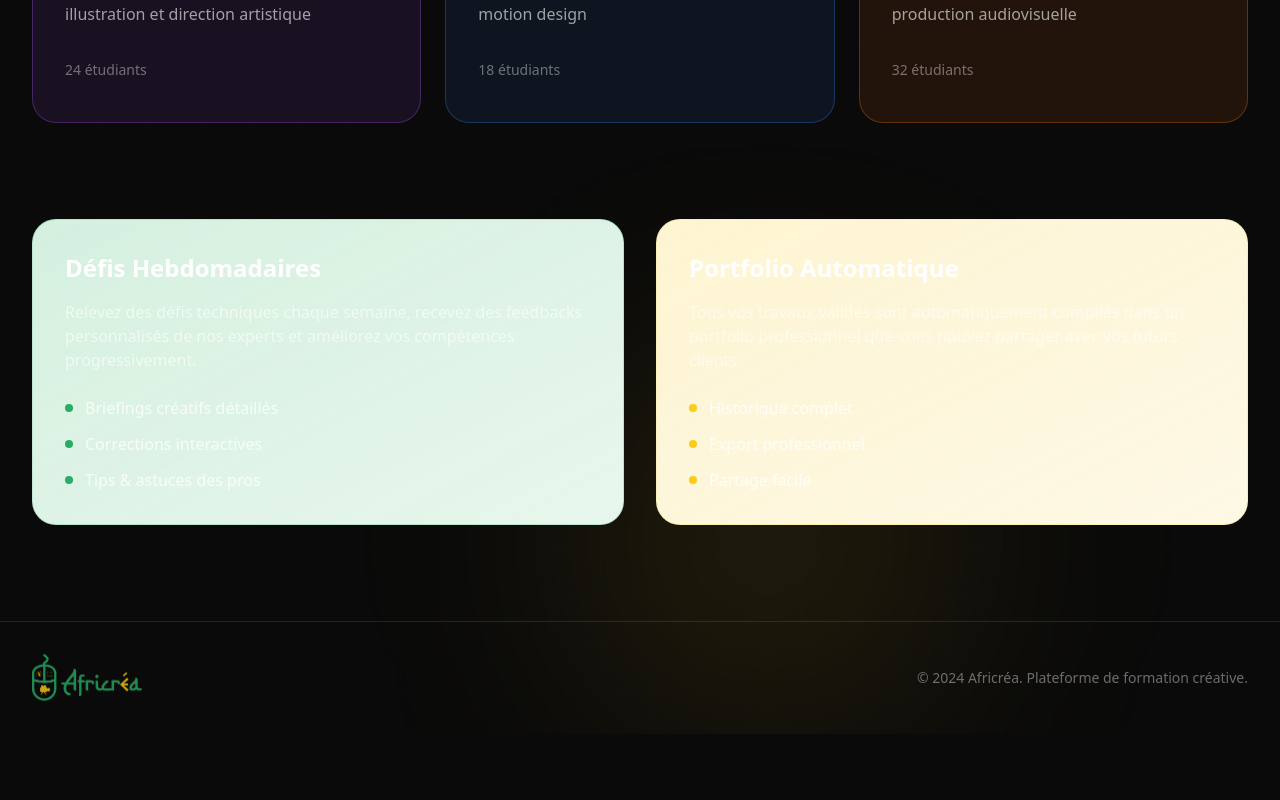
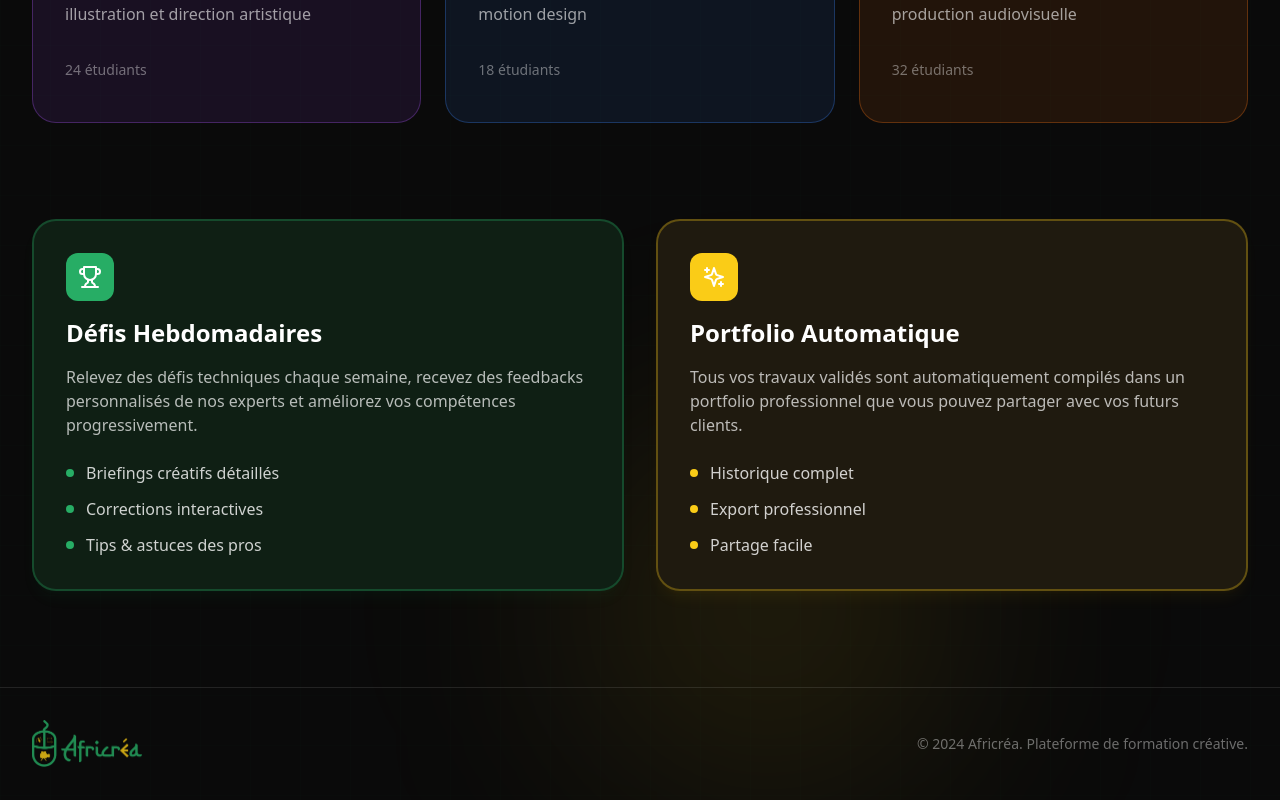
Before and after one commit to naimlawani01/africrea, a Next.js app: page / in a window 1280 px wide. Shown: the part 1205-2005 px from the top of the page. Before the commit the page ends 1939 px from the top, so only its background shows below. Built offline with nearby package versions, Linux system fonts and the light colour scheme.

Commit message:
Fix feature cards - solid backgrounds instead of transparent gradients

```diff
--- a/src/app/page.tsx
+++ b/src/app/page.tsx
@@ -304,32 +304,38 @@ export default function HomePage() {
           {/* Features */}
           <motion.div variants={itemVariants} className="mt-16 md:mt-24">
             <div className="grid grid-cols-1 md:grid-cols-2 gap-4 md:gap-8">
-              <div className="p-6 md:p-8 bg-africrea-green-50 dark:bg-gradient-to-br dark:from-africrea-green-500/10 dark:to-transparent border border-africrea-green-200 dark:border-africrea-green-500/20 rounded-2xl md:rounded-3xl">
+              <div className="p-6 md:p-8 bg-white dark:bg-[#0f1f14] border-2 border-africrea-green-200 dark:border-africrea-green-500/30 rounded-2xl md:rounded-3xl shadow-lg shadow-africrea-green-500/5">
+                <div className="w-12 h-12 rounded-xl bg-africrea-green-500 flex items-center justify-center mb-4">
+                  <Trophy className="w-6 h-6 text-white" />
+                </div>
                 <h3 className="text-xl md:text-2xl font-bold text-gray-900 dark:text-white mb-3 md:mb-4">Défis Hebdomadaires</h3>
-                <p className="text-gray-600 dark:text-white/60 mb-4 md:mb-6 text-sm md:text-base">
+                <p className="text-gray-600 dark:text-white/70 mb-4 md:mb-6 text-sm md:text-base">
                   Relevez des défis techniques chaque semaine, recevez des feedbacks personnalisés
                   de nos experts et améliorez vos compétences progressivement.
                 </p>
                 <ul className="space-y-2 md:space-y-3">
                   {['Briefings créatifs détaillés', 'Corrections interactives', 'Tips & astuces des pros'].map((item) => (
                     <li key={item} className="flex items-center gap-3 text-gray-700 dark:text-white/80 text-sm md:text-base">
-                      <div className="w-2 h-2 rounded-full bg-africrea-green-500" />
+                      <div className="w-2 h-2 rounded-full bg-africrea-green-500 flex-shrink-0" />
                       {item}
                     </li>
                   ))}
                 </ul>
               </div>
 
-              <div className="p-6 md:p-8 bg-africrea-gold-50 dark:bg-gradient-to-br dark:from-africrea-gold-500/10 dark:to-transparent border border-africrea-gold-200 dark:border-africrea-gold-500/20 rounded-2xl md:rounded-3xl">
+              <div className="p-6 md:p-8 bg-white dark:bg-[#1f1a0f] border-2 border-africrea-gold-200 dark:border-africrea-gold-500/30 rounded-2xl md:rounded-3xl shadow-lg shadow-africrea-gold-500/5">
+                <div className="w-12 h-12 rounded-xl bg-africrea-gold-500 flex items-center justify-center mb-4">
+                  <Sparkles className="w-6 h-6 text-white" />
+                </div>
                 <h3 className="text-xl md:text-2xl font-bold text-gray-900 dark:text-white mb-3 md:mb-4">Portfolio Automatique</h3>
-                <p className="text-gray-600 dark:text-white/60 mb-4 md:mb-6 text-sm md:text-base">
+                <p className="text-gray-600 dark:text-white/70 mb-4 md:mb-6 text-sm md:text-base">
                   Tous vos travaux validés sont automatiquement compilés dans un portfolio
                   professionnel que vous pouvez partager avec vos futurs clients.
                 </p>
                 <ul className="space-y-2 md:space-y-3">
                   {['Historique complet', 'Export professionnel', 'Partage facile'].map((item) => (
                     <li key={item} className="flex items-center gap-3 text-gray-700 dark:text-white/80 text-sm md:text-base">
-                      <div className="w-2 h-2 rounded-full bg-africrea-gold-500" />
+                      <div className="w-2 h-2 rounded-full bg-africrea-gold-500 flex-shrink-0" />
                       {item}
                     </li>
                   ))}
```
